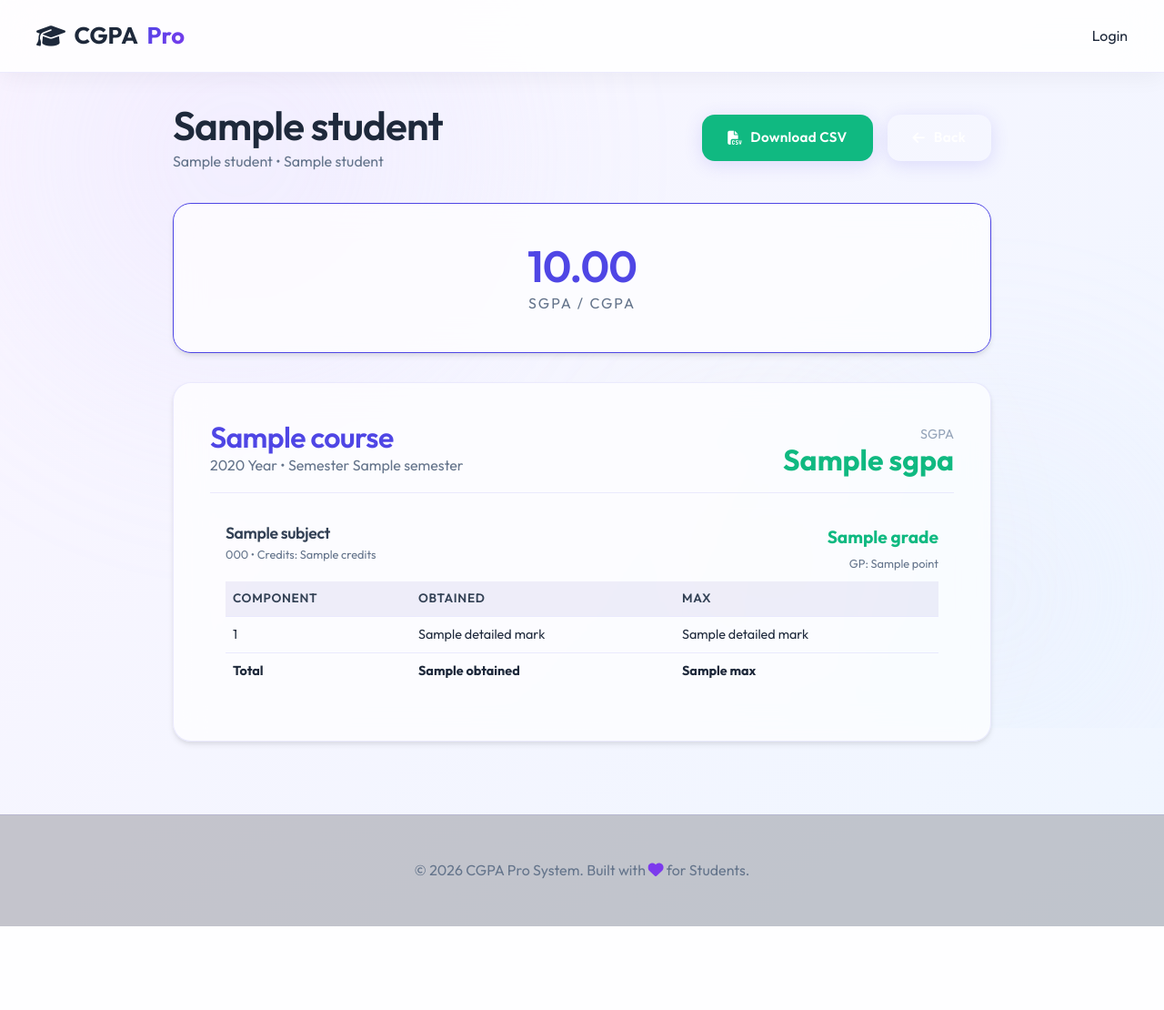
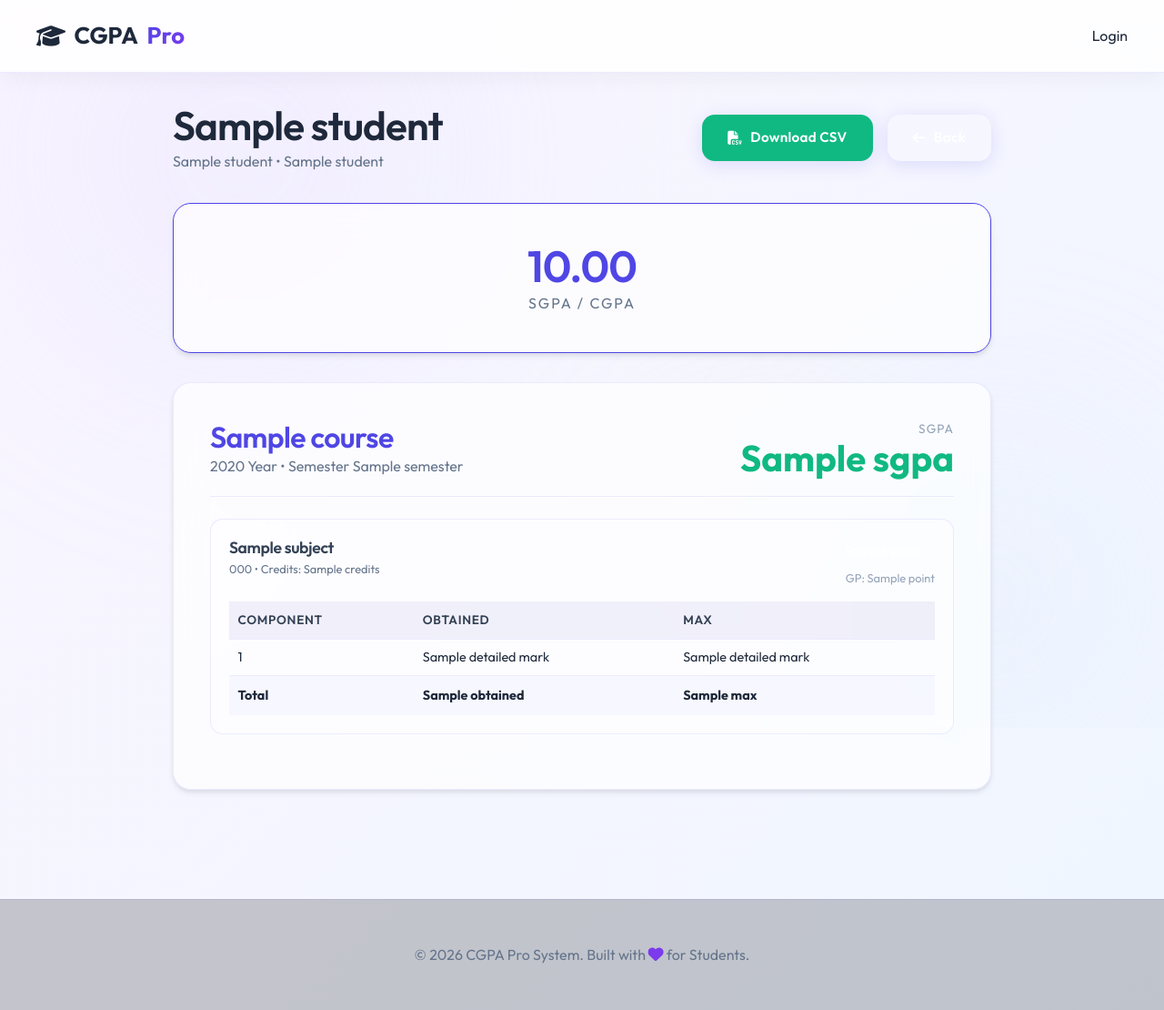
Before and after one commit to Rush1618/cgpa-calculator, a Flask app: template templates/admin_student_results.html in a window 1280 px wide. Shown: the whole page at 91% size. Before the commit the page ends 1018 px from the top, so only its background shows below. Run offline with Flask 3, Linux system fonts and the light colour scheme; the template is opened without the code that fills it: most values are stand-ins (such as "Sample title", 1, 10 or a date in 2020).

Commit message:
FIX_CGPA_V5

```diff
--- a/static/css/style.css
+++ b/static/css/style.css
@@ -685,6 +685,116 @@ footer i {
     color: var(--info) !important;
 }
 
+/* Result & Semester Layouts */
+.result-card {
+    margin-bottom: 2.5rem;
+    border: 1px solid var(--glass-border);
+}
+
+.semester-header {
+    border-bottom: 1px solid var(--glass-border);
+    padding-bottom: 1.25rem;
+    margin-bottom: 1.5rem;
+    display: flex;
+    justify-content: space-between;
+    align-items: flex-end;
+}
+
+.sgpa-display {
+    text-align: right;
+}
+
+.sgpa-label {
+    font-size: 0.85rem;
+    color: var(--text-dim);
+    display: block;
+    text-transform: uppercase;
+    letter-spacing: 1px;
+}
+
+.sgpa-value {
+    font-size: 2.5rem;
+    font-weight: 700;
+    color: var(--success);
+    line-height: 1;
+}
+
+.grade-badge {
+    padding: 0.25rem 0.85rem;
+    border-radius: 30px;
+    font-weight: 600;
+    font-size: 0.85rem;
+    display: inline-block;
+    color: white !important;
+}
+
+.grade-badge.O,
+.grade-badge.A,
+.grade-badge.A\+ {
+    background: var(--success);
+}
+
+.grade-badge.B,
+.grade-badge.C,
+.grade-badge.B\+ {
+    background: var(--info);
+}
+
+.grade-badge.D,
+.grade-badge.P {
+    background: var(--warning);
+}
+
+.grade-badge.F {
+    background: var(--danger);
+}
+
+.subject-card {
+    background: rgba(255, 255, 255, 0.4);
+    border-radius: 14px;
+    padding: 1.25rem;
+    border: 1px solid var(--glass-border);
+    margin-bottom: 1.25rem;
+    transition: transform 0.2s ease;
+}
+
+.subject-card:hover {
+    transform: translateY(-2px);
+    background: rgba(255, 255, 255, 0.6);
+}
+
+.subject-card-header {
+    display: flex;
+    justify-content: space-between;
+    align-items: flex-start;
+    margin-bottom: 1rem;
+}
+
+@media (max-width: 600px) {
+    .semester-header {
+        flex-direction: column;
+        align-items: flex-start;
+        gap: 1rem;
+    }
+
+    .sgpa-display {
+        text-align: left;
+    }
+
+    .sgpa-value {
+        font-size: 2.25rem;
+    }
+
+    .subject-card-header {
+        flex-direction: column;
+        gap: 0.75rem;
+    }
+
+    .subject-card-header div:last-child {
+        text-align: left !important;
+    }
+}
+
 /* Responsive Design */
 @media (max-width: 768px) {
     h1 {
--- a/templates/admin_student_results.html
+++ b/templates/admin_student_results.html
@@ -37,65 +37,65 @@
         {% else %}
 
         {% for preset_id, data in grouped_results.items() %}
-        <div class="glass card" style="border: 1px solid var(--glass-border);">
-            <div
-                style="border-bottom: 1px solid var(--glass-border); padding-bottom: 1rem; margin-bottom: 1rem; display: flex; justify-content: space-between; align-items: flex-end;">
+        <div class="glass card result-card">
+            <div class="semester-header">
                 <div>
                     <h2 style="margin: 0; color: var(--primary);">{{ data.course }}</h2>
                     <p style="margin: 0; color: var(--text-muted);">{{ data.year }} Year &bull; Semester {{
                         data.semester }}</p>
                 </div>
-                <div style="text-align: right;">
-                    <span style="font-size: 0.9rem; color: var(--text-dim); display: block;">SGPA</span>
-                    <span style="font-size: 2rem; font-weight: 700; color: var(--success); line-height: 1;">{{ data.sgpa
-                        }}</span>
+                <div class="sgpa-display">
+                    <span class="sgpa-label">SGPA</span>
+                    <span class="sgpa-value">{{ data.sgpa }}</span>
                 </div>
             </div>
 
             <div style="display: grid; gap: 1rem;">
                 {% for subject in data.subjects %}
-                <div
-                    style="background: rgba(255,255,255,0.03); border-radius: 8px; padding: 1rem; border: 1px solid rgba(255,255,255,0.05);">
-                    <div
-                        style="display: flex; justify-content: space-between; align-items: flex-start; margin-bottom: 0.5rem;">
+                <div class="subject-card">
+                    <div class="subject-card-header">
                         <div>
                             <h3 style="margin: 0; font-size: 1.1rem; color: var(--text-light);">{{ subject.name }}</h3>
                             <span style="font-size: 0.8rem; color: var(--text-muted);">{{ subject.code }} &bull;
                                 Credits: {{ subject.credits }}</span>
                         </div>
                         <div style="text-align: right;">
-                            <span class="{% if subject.grade == 'F' %}text-danger{% else %}text-success{% endif %}"
-                                style="font-size: 1.2rem; font-weight: bold; display: block;">
+                            <span class="grade-badge {{ subject.grade }}">
                                 {{ subject.grade }}
                             </span>
-                            <span style="font-size: 0.8rem; color: var(--text-muted);">GP: {{ subject.point }}</span>
+                            <span
+                                style="font-size: 0.8rem; color: var(--text-dim); display: block; margin-top: 0.25rem;">GP:
+                                {{ subject.point }}</span>
                         </div>
                     </div>
 
-                    <!-- Detailed Components Table -->
-                    <table class="glass-table" style="margin-bottom: 0; font-size: 0.9rem;">
+                    <!-- Detailed Components -->
+                    <div style="overflow-x: auto;">
+                        <table class="glass-table" style="margin-bottom: 0; font-size: 0.9rem; min-width: 300px;">
                             <thead>
                                 <tr style="background: rgba(0,0,0,0.02);">
-                                <th style="padding: 0.5rem;">Component</th>
-                                <th style="padding: 0.5rem;">Obtained</th>
-                                <th style="padding: 0.5rem;">Max</th>
+                                    <th style="padding: 0.6rem;">Component</th>
+                                    <th style="padding: 0.6rem;">Obtained</th>
+                                    <th style="padding: 0.6rem;">Max</th>
                                 </tr>
                             </thead>
                             <tbody>
                                 {% for comp in detailed_marks[subject.id] %}
                                 <tr>
-                                <td style="padding: 0.5rem;">{{ comp[0] }}</td>
-                                <td style="padding: 0.5rem;">{{ comp[1] }}</td>
-                                <td style="padding: 0.5rem;">{{ comp[2] }}</td>
+                                    <td style="padding: 0.5rem 0.6rem;">{{ comp[0] }}</td>
+                                    <td style="padding: 0.5rem 0.6rem;">{{ comp[1] }}</td>
+                                    <td style="padding: 0.5rem 0.6rem;">{{ comp[2] }}</td>
                                 </tr>
                                 {% endfor %}
-                            <tr style="font-weight: bold; border-top: 1px solid rgba(255,255,255,0.1);">
-                                <td style="padding: 0.5rem;">Total</td>
-                                <td style="padding: 0.5rem;">{{ subject.obtained }}</td>
-                                <td style="padding: 0.5rem;">{{ subject.max }}</td>
+                                <tr
+                                    style="font-weight: bold; border-top: 1px solid var(--glass-border); background: rgba(79, 70, 229, 0.03);">
+                                    <td style="padding: 0.6rem;">Total</td>
+                                    <td style="padding: 0.6rem;">{{ subject.obtained }}</td>
+                                    <td style="padding: 0.6rem;">{{ subject.max }}</td>
                                 </tr>
                             </tbody>
                         </table>
+                    </div>
                 </div>
                 {% endfor %}
             </div>
```
Also changed, not shown: templates/result.html (+10 -10 lines). Lines whose indentation alone changed are shown as unchanged.
